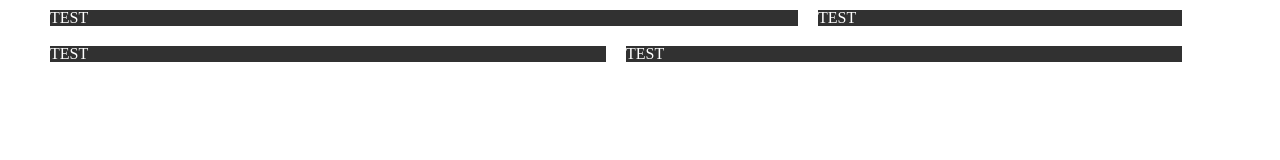
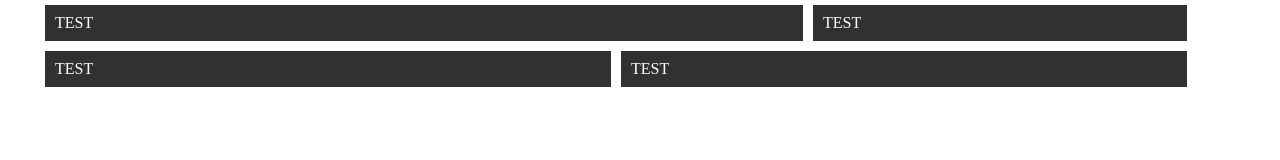
Before and after one commit to DzgnIO/scaffold-css, a plain HTML site: page index.html in a window 1280 px wide. Drawn offline with Linux system fonts and the light colour scheme.

Commit message:
Changed Column Content Naming Convention

```diff
--- a/index.html
+++ b/index.html
@@ -7,23 +7,23 @@
 
 <body>
   <div class="section">
-    <div class="s12 m8 l8 column">
-      <div class="test">
+    <div class="s12 m6 l8 column">
+      <div class="content">
         TEST
       </div>
     </div>
-    <div class="s12 m4 l4 column">
-      <div class="test">
+    <div class="s12 m6 l4 column">
+      <div class="content">
         TEST
       </div>
     </div>
     <div class="s12 m6 l6 column">
-      <div class="test">
+      <div class="content">
         TEST
       </div>
     </div>
     <div class="s12 m6 l6 column">
-      <div class="test">
+      <div class="content">
         TEST
       </div>
     </div>
--- a/sass/_grid.scss
+++ b/sass/_grid.scss
@@ -20,14 +20,14 @@ $module-w: 10;
 .column {
   display: block;
   float: left;
+
+  .content {
+    padding: 10px;
+    margin: 5px;
+    background-color: #313131;
+    color: #FFF;
+  }
 }
-
-.test {
-  margin: 10px;
-  background-color: #313131;
-  color: #FFF;
-}
-
 
 /* Small Screens */
 
@@ -65,6 +65,7 @@ $module-w: 10;
   .column {
     //padding: 0 1%;
   }
+
   @for $i from 1 through $columns {
     .l#{$i} {
       width: calc(#{$i} * 8%);
```
Also changed, not shown: css/screen.css.
